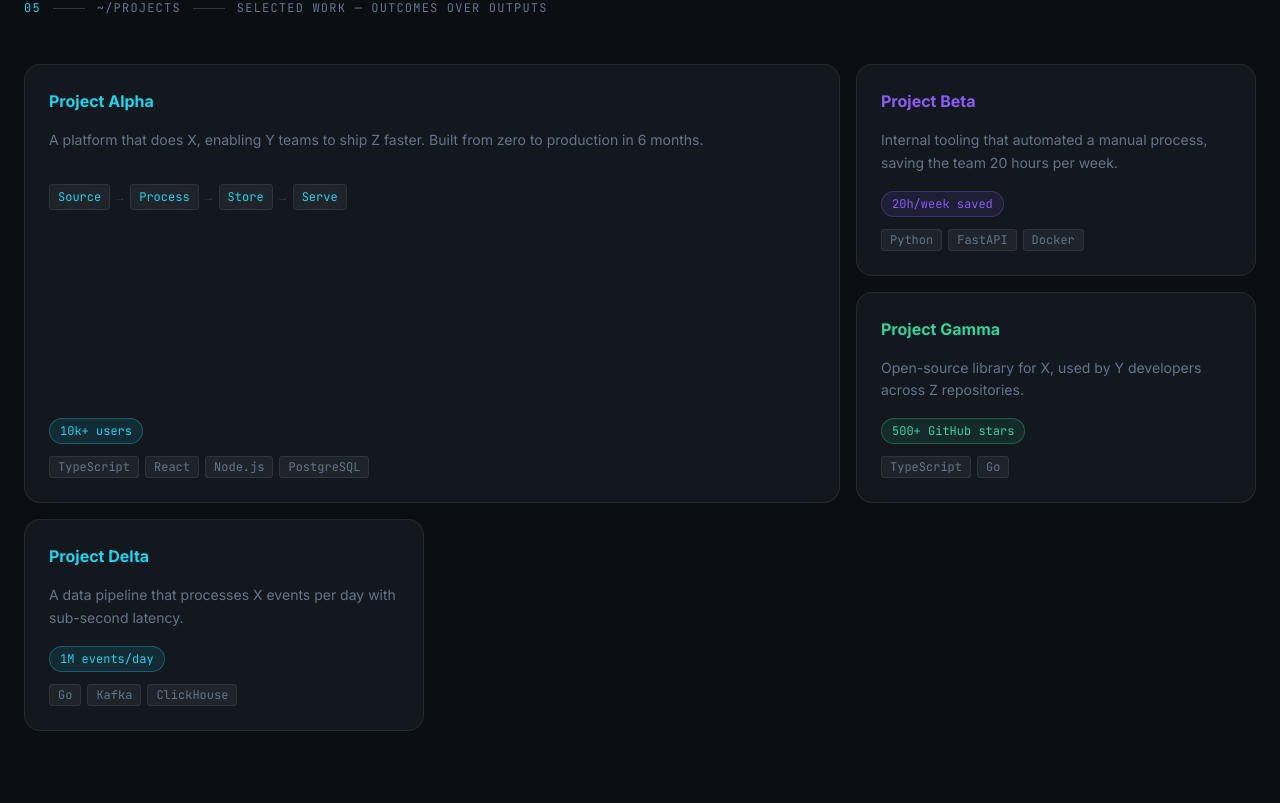
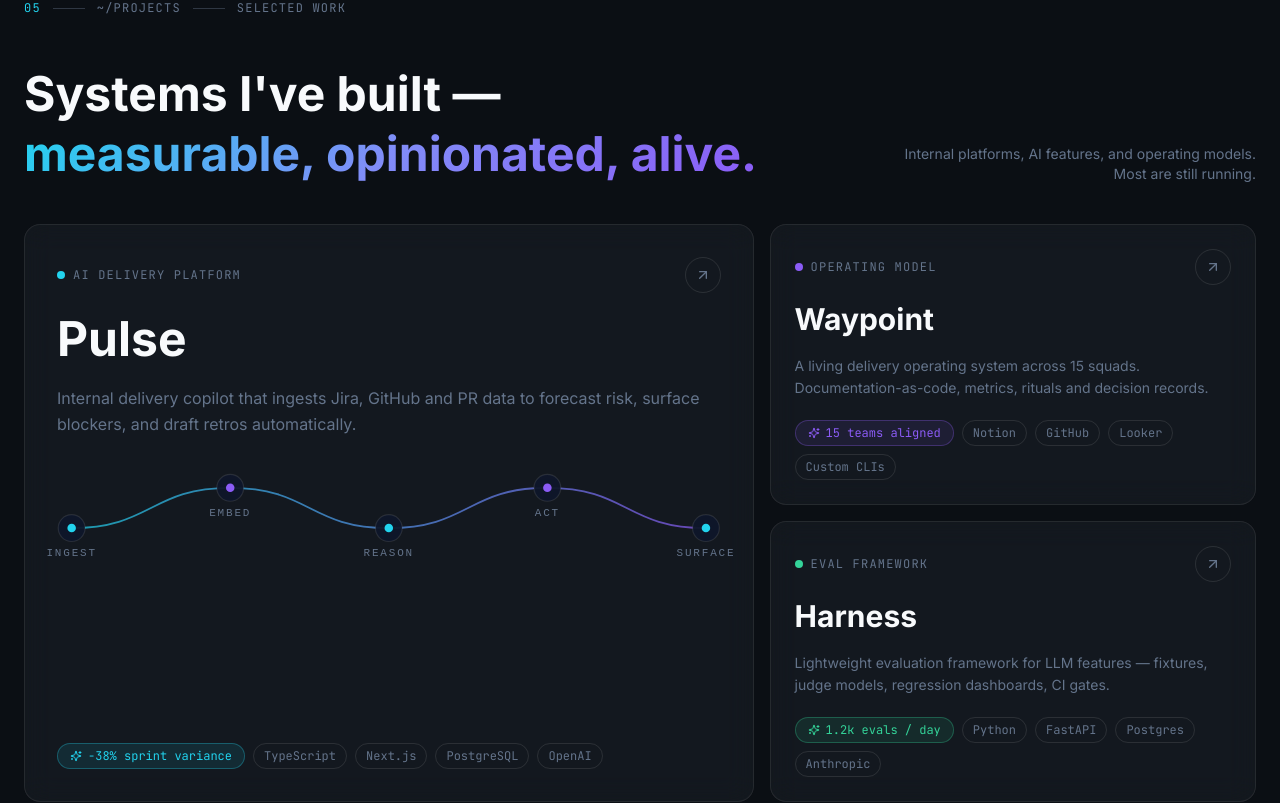
Before and after one commit to eamoe/digital-cv, a Next.js app: page /digital-cv/ in a window 1280 px wide. Shown: the part 3637-4440 px from the top of the page. Built offline with nearby package versions, Linux system fonts and the light colour scheme.

Commit message:
refactor(projects): redesign section 5 with bento grid, pipeline diagram, and hover effects.

```diff
--- a/src/components/portfolio/Projects.tsx
+++ b/src/components/portfolio/Projects.tsx
@@ -1,52 +1,52 @@
 'use client'
 
 import { motion } from 'framer-motion'
-import { ExternalLink } from 'lucide-react'
+import { ArrowUpRight, Sparkles } from 'lucide-react'
 import SectionLabel from './SectionLabel'
 import projects from '@/data/projects.json'
 import type { Project, AccentColor } from '@/types'
 
-const ACCENT_TEXT: Record<AccentColor, string> = {
-  cyan:    'text-primary',
-  violet:  'text-accent',
-  emerald: 'text-emerald',
+const ACCENT: Record<AccentColor, { text: string; border: string; hoverBorder: string; bg: string; dot: string; rgba: string }> = {
+  cyan:    { text: 'text-primary', border: 'border-primary/30', hoverBorder: 'hover:border-primary/60', bg: 'bg-primary/10',  dot: 'bg-primary',  rgba: '34,211,238'  },
+  violet:  { text: 'text-accent',  border: 'border-accent/30',  hoverBorder: 'hover:border-accent/60',  bg: 'bg-accent/10',   dot: 'bg-accent',   rgba: '139,92,246'  },
+  emerald: { text: 'text-emerald', border: 'border-emerald/30', hoverBorder: 'hover:border-emerald/60', bg: 'bg-emerald/10',  dot: 'bg-emerald',  rgba: '52,211,153'  },
 }
 
-const ACCENT_BORDER: Record<AccentColor, string> = {
-  cyan:    'border-primary/30',
-  violet:  'border-accent/30',
-  emerald: 'border-emerald/30',
-}
+function PipelineDiagram({ nodes }: { nodes: string[] }) {
+  const W = 520
+  const H = 80
+  const spacing = W / (nodes.length - 1)
+  const pts = nodes.map((_, i) => ({ x: i * spacing, y: i % 2 === 0 ? 55 : 22 }))
 
-const ACCENT_BG: Record<AccentColor, string> = {
-  cyan:    'bg-primary/10',
-  violet:  'bg-accent/10',
-  emerald: 'bg-emerald/10',
-}
+  let d = `M ${pts[0].x} ${pts[0].y}`
+  for (let i = 0; i < pts.length - 1; i++) {
+    d += ` C ${pts[i].x + spacing * 0.5} ${pts[i].y}, ${pts[i + 1].x - spacing * 0.5} ${pts[i + 1].y}, ${pts[i + 1].x} ${pts[i + 1].y}`
+  }
 
-// SVG pipeline diagram shown inside the featured card
-function PipelineDiagram() {
-  const nodes = ['Source', 'Process', 'Store', 'Serve']
   return (
-    <div className="flex items-center gap-1 flex-wrap mt-4">
-      {nodes.map((node, i) => (
-        <div key={node} className="flex items-center gap-1">
-          <div className="glass rounded px-2 py-1 text-xs font-mono text-primary border border-primary/20">
-            {node}
-          </div>
-          {i < nodes.length - 1 && (
-            <span className="text-muted/40 text-xs">→</span>
-          )}
-        </div>
+    <svg viewBox={`-12 0 ${W + 24} ${H + 28}`} className="w-full overflow-visible my-2">
+      <defs>
+        <linearGradient id="pg" x1="0" y1="0" x2="1" y2="0">
+          <stop offset="0%" stopColor="#22d3ee" stopOpacity="0.7" />
+          <stop offset="100%" stopColor="#8b5cf6" stopOpacity="0.7" />
+        </linearGradient>
+      </defs>
+      <path d={d} fill="none" stroke="url(#pg)" strokeWidth="1.5" />
+      {pts.map((pt, i) => (
+        <g key={i}>
+          <circle cx={pt.x} cy={pt.y} r="11" fill="rgba(15,23,42,0.95)" stroke="rgba(255,255,255,0.1)" strokeWidth="1" />
+          <circle cx={pt.x} cy={pt.y} r="3.5" fill={i % 2 === 0 ? '#22d3ee' : '#8b5cf6'} />
+          <text x={pt.x} y={pt.y + 23} textAnchor="middle" fill="#64748b" fontSize="9" fontFamily="monospace" letterSpacing="1.5">
+            {nodes[i]}
+          </text>
+        </g>
       ))}
-    </div>
+    </svg>
   )
 }
 
 function ProjectCard({ project, featured = false }: { project: Project; featured?: boolean }) {
-  const accentText   = ACCENT_TEXT[project.accent]
-  const accentBorder = ACCENT_BORDER[project.accent]
-  const accentBg     = ACCENT_BG[project.accent]
+  const a = ACCENT[project.accent as AccentColor]
 
   return (
     <motion.div
@@ -54,47 +54,51 @@ function ProjectCard({ project, featured = false }: { project: Project; featured
       whileInView={{ opacity: 1, y: 0 }}
       viewport={{ once: true, margin: '-60px' }}
       transition={{ duration: 0.5, ease: 'easeOut' }}
-      whileHover={{ scale: 1.01 }}
-      className={`glass glass-hover rounded-2xl p-6 flex flex-col gap-4 border ${accentBorder} h-full`}
+      className={`group relative overflow-hidden glass rounded-2xl border ${a.border} ${a.hoverBorder} flex flex-col gap-4 h-full transition-all duration-300 ${featured ? 'p-8' : 'p-6'}`}
     >
-      {/* Header */}
-      <div className="flex items-start justify-between gap-3">
-        <h3 className={`font-bold text-base ${accentText}`}>{project.title}</h3>
-        {project.url && (
-          <a
-            href={project.url}
-            target="_blank"
-            rel="noopener noreferrer"
-            className="text-muted hover:text-foreground transition-colors shrink-0"
-            aria-label={`Open ${project.title}`}
-          >
-            <ExternalLink className="w-4 h-4" />
-          </a>
-        )}
+      {/* Hover gradient overlay */}
+      <div
+        className="absolute inset-0 rounded-2xl opacity-0 group-hover:opacity-100 transition-opacity duration-500 pointer-events-none"
+        style={{ background: `radial-gradient(ellipse at top right, rgba(${a.rgba},0.1) 0%, transparent 65%)` }}
+      />
+
+      {/* Category row */}
+      <div className="flex items-center justify-between gap-3">
+        <div className="flex items-center gap-2">
+          <span className={`w-2 h-2 rounded-full shrink-0 ${a.dot}`} />
+          <span className="text-xs font-mono text-muted uppercase tracking-widest">{project.category}</span>
+        </div>
+        <div className="w-9 h-9 rounded-full border border-white/10 group-hover:border-white/30 group-hover:bg-white/8 flex items-center justify-center text-muted group-hover:text-foreground transition-all duration-300 shrink-0 cursor-pointer">
+          <ArrowUpRight className="w-4 h-4 transition-transform duration-300 group-hover:translate-x-0.5 group-hover:-translate-y-0.5" />
+        </div>
       </div>
 
-      <p className="text-sm text-muted leading-relaxed">{project.description}</p>
+      {/* Title */}
+      <h3 className={`font-bold text-foreground leading-tight ${featured ? 'text-5xl' : 'text-3xl'}`}>
+        {project.title}
+      </h3>
 
-      {/* Pipeline diagram on featured card */}
-      {featured && <PipelineDiagram />}
+      {/* Description */}
+      <p className={`text-muted leading-relaxed ${featured ? 'text-base' : 'text-sm'}`}>
+        {project.description}
+      </p>
 
-      <div className="mt-auto flex flex-col gap-3">
-        {/* Metrics badge */}
-        <div className={`inline-flex items-center self-start px-2.5 py-1 rounded-full text-xs font-mono ${accentBg} ${accentText} border ${accentBorder}`}>
+      {/* Pipeline diagram */}
+      {featured && project.pipeline && (
+        <PipelineDiagram nodes={project.pipeline} />
+      )}
+
+      {/* Footer: metrics + stack */}
+      <div className="mt-auto flex flex-wrap items-center gap-2 pt-1">
+        <span className={`inline-flex items-center gap-1.5 px-3 py-1 rounded-full text-xs font-mono border ${a.bg} ${a.text} ${a.border}`}>
+          <Sparkles className="w-3 h-3" />
           {project.metrics}
-        </div>
-
-        {/* Stack tags */}
-        <div className="flex flex-wrap gap-1.5">
-          {project.stack.map((tag) => (
-            <span
-              key={tag}
-              className="text-xs font-mono px-2 py-0.5 rounded bg-white/5 text-muted border border-white/8"
-            >
-              {tag}
-            </span>
-          ))}
-        </div>
+        </span>
+        {project.stack.map((tag) => (
+          <span key={tag} className="text-xs font-mono px-2.5 py-1 rounded-full border border-white/10 text-muted">
+            {tag}
+          </span>
+        ))}
       </div>
     </motion.div>
   )
@@ -104,20 +108,43 @@ export default function Projects() {
   const data     = projects as Project[]
   const featured = data.find((p) => p.featured) ?? data[0]
   const rest     = data.filter((p) => !p.featured)
+  const smCards  = rest.slice(0, 2)
+  const wideCard = rest[2]
 
   return (
     <section id="projects" className="py-24 px-6 border-t border-white/8">
       <div className="max-w-[1232px] mx-auto">
-        <SectionLabel index="05" path="~/projects" kicker="Selected work — outcomes over outputs" />
+        <SectionLabel index="05" path="~/projects" kicker="selected work" />
 
-        {/* Bento grid: featured card spans 2 rows on desktop */}
-        <div className="grid lg:grid-cols-3 lg:grid-rows-2 gap-4 lg:auto-rows-fr">
-          <div className="lg:col-span-2 lg:row-span-2">
-            <ProjectCard project={featured} featured />
+        {/* Headline row */}
+        <div className="flex items-end justify-between gap-8 mb-10">
+          <div>
+            <h2 className="text-5xl font-bold text-foreground leading-tight">Systems I&apos;ve built —</h2>
+            <h2 className="text-5xl font-bold leading-tight text-gradient-cyan-violet">measurable, opinionated, alive.</h2>
           </div>
-          {rest.map((project) => (
-            <ProjectCard key={project.id} project={project} />
-          ))}
+          <p className="text-muted text-sm text-right shrink-0 hidden lg:block">
+            Internal platforms, AI features, and operating models.<br />Most are still running.
+          </p>
+        </div>
+
+        {/* Desktop bento grid */}
+        <div
+          className="hidden lg:grid gap-4"
+          style={{
+            gridTemplateColumns: '3fr 2fr',
+            gridTemplateAreas: '"feat sm1" "feat sm2" "wide wide"',
+          }}
+        >
+          <div style={{ gridArea: 'feat' }}><ProjectCard project={featured} featured /></div>
+          {smCards[0] && <div style={{ gridArea: 'sm1' }}><ProjectCard project={smCards[0]} /></div>}
+          {smCards[1] && <div style={{ gridArea: 'sm2' }}><ProjectCard project={smCards[1]} /></div>}
+          {wideCard   && <div style={{ gridArea: 'wide' }}><ProjectCard project={wideCard} /></div>}
+        </div>
+
+        {/* Mobile: stacked */}
+        <div className="flex flex-col gap-4 lg:hidden">
+          <ProjectCard project={featured} featured />
+          {rest.map((p) => <ProjectCard key={p.id} project={p} />)}
         </div>
       </div>
     </section>
--- a/src/data/projects.json
+++ b/src/data/projects.json
@@ -1,40 +1,45 @@
 [
   {
     "id": "1",
-    "title": "Project Alpha",
-    "description": "A platform that does X, enabling Y teams to ship Z faster. Built from zero to production in 6 months.",
-    "stack": ["TypeScript", "React", "Node.js", "PostgreSQL"],
-    "metrics": "10k+ users",
+    "title": "Pulse",
+    "category": "AI Delivery Platform",
+    "description": "Internal delivery copilot that ingests Jira, GitHub and PR data to forecast risk, surface blockers, and draft retros automatically.",
+    "pipeline": ["INGEST", "EMBED", "REASON", "ACT", "SURFACE"],
+    "stack": ["TypeScript", "Next.js", "PostgreSQL", "OpenAI"],
+    "metrics": "-38% sprint variance",
     "accent": "cyan",
     "featured": true,
     "url": ""
   },
   {
     "id": "2",
-    "title": "Project Beta",
-    "description": "Internal tooling that automated a manual process, saving the team 20 hours per week.",
-    "stack": ["Python", "FastAPI", "Docker"],
-    "metrics": "20h/week saved",
+    "title": "Waypoint",
+    "category": "Operating Model",
+    "description": "A living delivery operating system across 15 squads. Documentation-as-code, metrics, rituals and decision records.",
+    "stack": ["Notion", "GitHub", "Looker", "Custom CLIs"],
+    "metrics": "15 teams aligned",
     "accent": "violet",
     "featured": false,
     "url": ""
   },
   {
     "id": "3",
-    "title": "Project Gamma",
-    "description": "Open-source library for X, used by Y developers across Z repositories.",
-    "stack": ["TypeScript", "Go"],
-    "metrics": "500+ GitHub stars",
+    "title": "Harness",
+    "category": "Eval Framework",
+    "description": "Lightweight evaluation framework for LLM features — fixtures, judge models, regression dashboards, CI gates.",
+    "stack": ["Python", "FastAPI", "Postgres", "Anthropic"],
+    "metrics": "1.2k evals / day",
     "accent": "emerald",
     "featured": false,
     "url": ""
   },
   {
     "id": "4",
-    "title": "Project Delta",
-    "description": "A data pipeline that processes X events per day with sub-second latency.",
-    "stack": ["Go", "Kafka", "ClickHouse"],
-    "metrics": "1M events/day",
+    "title": "Cadence",
+    "category": "Agile Analytics",
+    "description": "Cycle-time, throughput, and forecast tooling that turns backlogs into honest, predictive delivery commitments.",
+    "stack": ["TypeScript", "Postgres", "DuckDB"],
+    "metrics": "85% forecast accuracy",
     "accent": "cyan",
     "featured": false,
     "url": ""
--- a/src/types.ts
+++ b/src/types.ts
@@ -56,7 +56,9 @@ export type AccentColor = 'cyan' | 'emerald' | 'violet'
 export interface Project {
   id: string
   title: string
+  category: string
   description: string
+  pipeline?: string[]
   stack: string[]
   metrics: string
   accent: AccentColor
```
